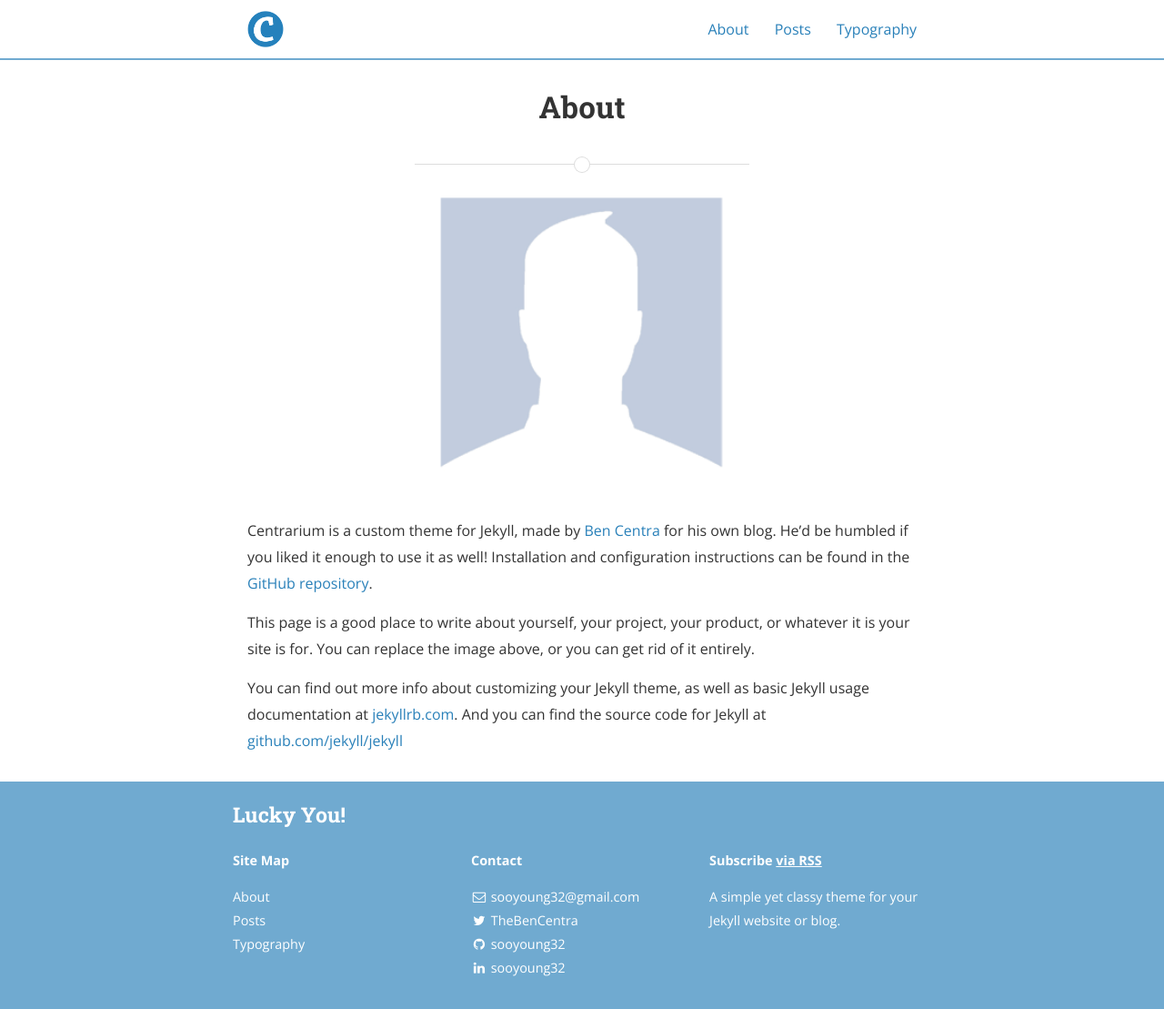
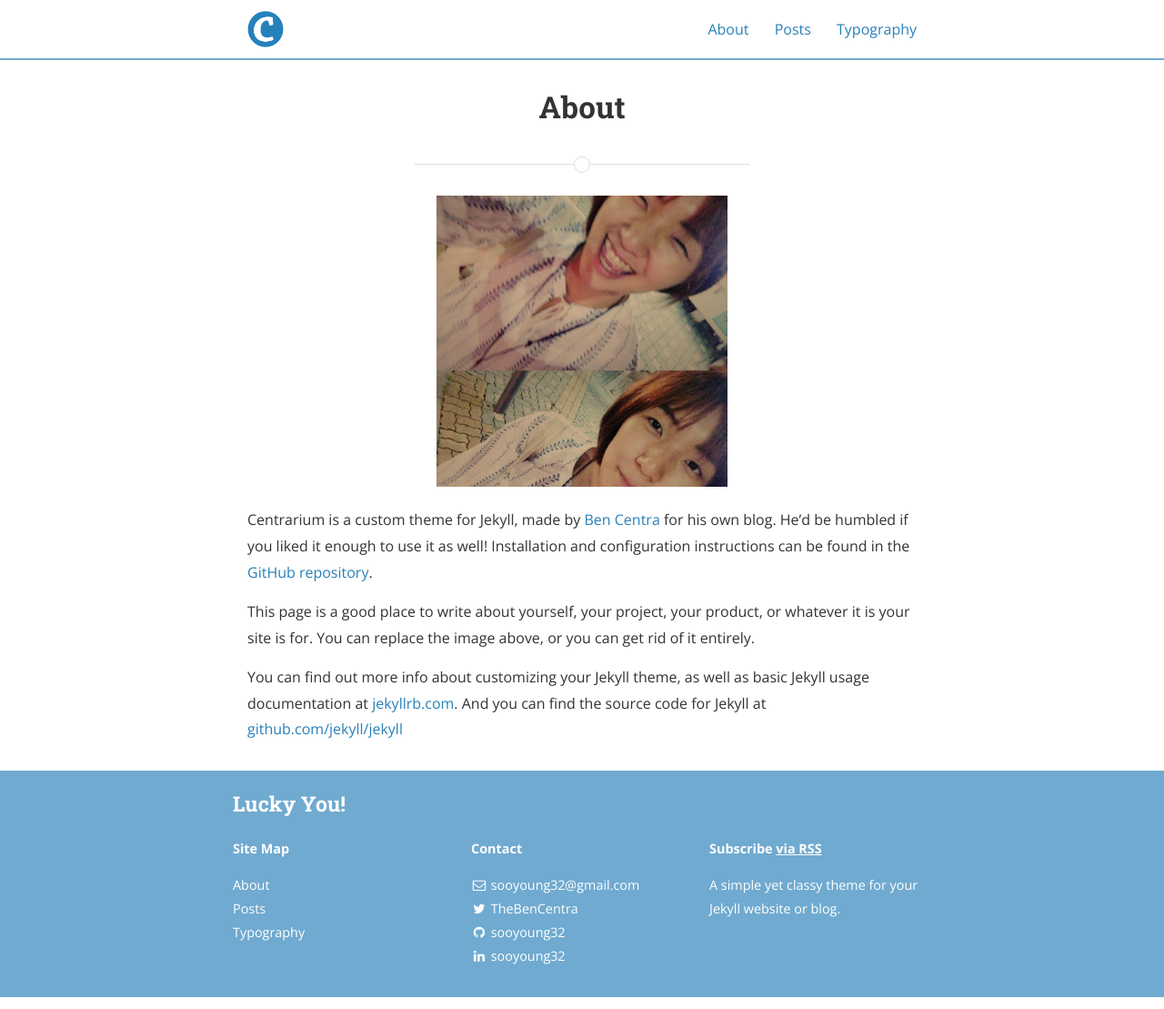
Before and after one commit to sooyoung32/sooyoung32.github.com, a Jekyll site: the page built from about.md, in a window 1280 px wide. Shown: the whole page at 91% size. Built offline with Jekyll 4.4.1, drawn with Linux system fonts in a browser that asks for light colours; nearby versions of some CDN libraries; a style sheet for code colours, icons or effects is not loaded.

Commit message:
about profile 변경

```diff
--- a/about.md
+++ b/about.md
@@ -4,7 +4,7 @@ title: About
 permalink: /about/
 ---
 
-<img src="{{ site.baseurl }}/assets/profile-placeholder.gif" title="Profile Picture" class="profile">
+<img src="{{ site.baseurl }}/assets/sooyoung.jpg" title="Profile Picture" class="profile">
 
 Centrarium is a custom theme for Jekyll, made by [Ben Centra][bencentra] for his own blog. He'd be humbled if you liked it enough to use it as well! Installation and configuration instructions can be found in the [GitHub repository](https://github.com/bencentra/centrarium).
 
```
Also changed, not shown: assets/sooyoung.jpg (added).
